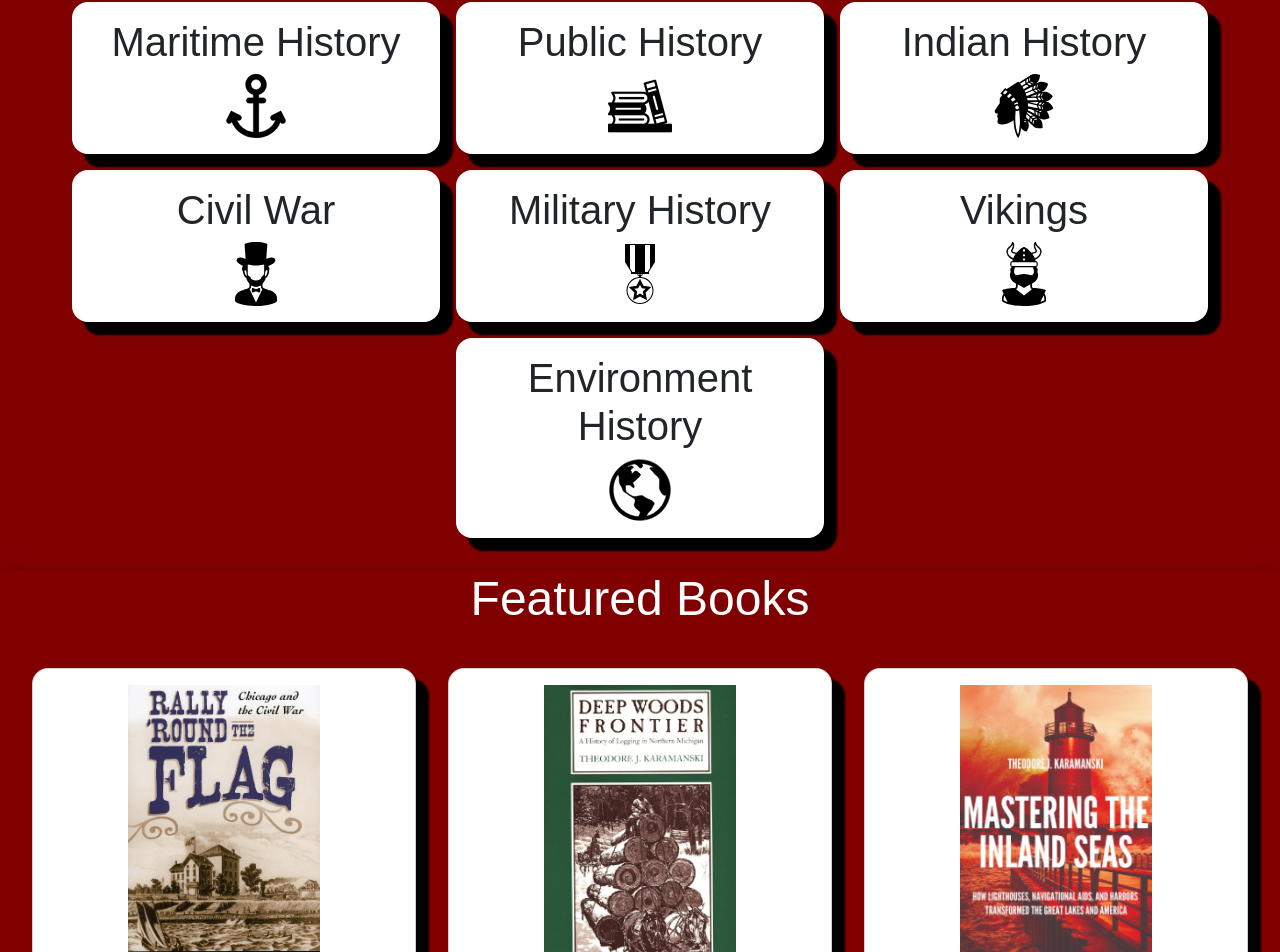
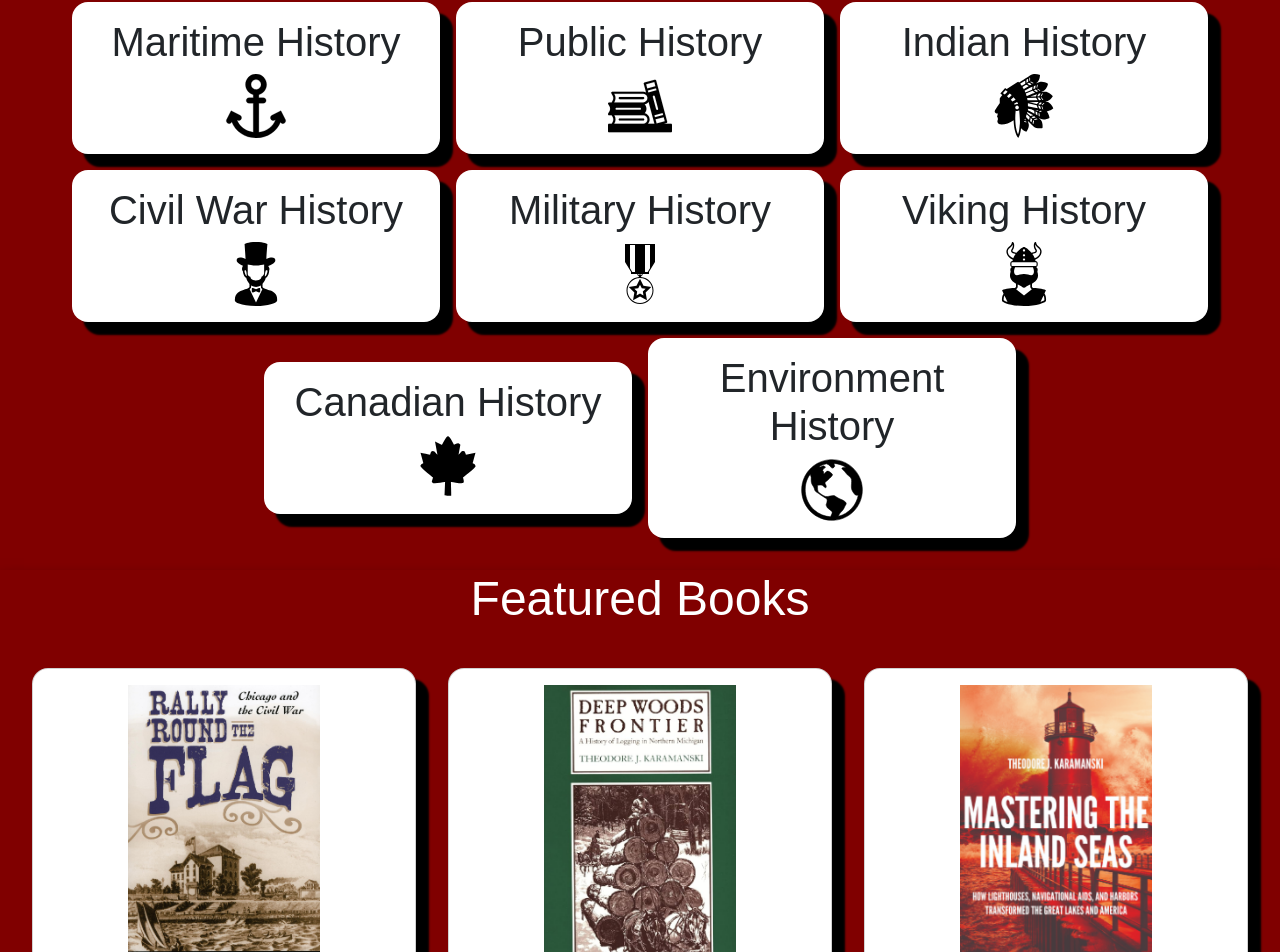
Before and after one commit to alecnissen/ted-personal-website, a React (Vite) app: page / in a window 1280 px wide. Shown: the part 1300-2252 px from the top of the page. Built offline with nearby package versions, Linux system fonts and the light colour scheme; a web font is replaced by a local one.

Commit message:
edited expertise cards and saving work before implementing active class for nav links

```diff
--- a/src/BiographyPage.jsx
+++ b/src/BiographyPage.jsx
@@ -23,7 +23,7 @@ export default function BiographyPage() {
 
             <div className="biography-page-description-container">
               <h1>Bringing The Joy And Wonder of Public History</h1>
-              <h1>Connecting people through history</h1>
+              <h1>Connecting People Through History</h1>
               <p>
                 Lorem ipsum dolor, sit amet consectetur adipisicing elit. Maiores voluptatum
                 dignissimos reprehenderit repellat ullam sint, molestias nisi placeat soluta expedita
--- a/src/ExpertiseCards.jsx
+++ b/src/ExpertiseCards.jsx
@@ -6,6 +6,7 @@ import vikingImg from './Assets/viking-svgrepo-com.svg';
 import anchorImg from './Assets/boat-anchor-svgrepo-com (1).svg';
 import publicHistoryImg from './Assets/library-book-svgrepo-com.svg';
 import environmentIcon from './Assets/planet-earth-world-earth-svgrepo-com.svg'
+import canadianHistoryIcon from './Assets/maple-leaf-svgrepo-com.svg';
 
 export default function ExpertiseCards() {
   return (
@@ -50,7 +51,7 @@ export default function ExpertiseCards() {
             </div>
 
             <div className='expertise-card'>
-                <h1>Civil War</h1>
+                <h1>Civil War History</h1>
 
                 <div className='expertise-img-container'>
                 <img src={civilWarImg}></img>
@@ -68,10 +69,19 @@ export default function ExpertiseCards() {
             </div>
 
             <div className='expertise-card'>
-                <h1>Vikings</h1>
+                <h1>Viking History</h1>
 
                 <div className='expertise-img-container'>
                 <img src={vikingImg}></img>
+                </div>
+
+            </div>
+
+            <div className='expertise-card'>
+                <h1>Canadian History</h1>
+
+                <div className='expertise-img-container'>
+                <img src={canadianHistoryIcon}></img>
                 </div>
 
             </div>
--- a/src/Header.jsx
+++ b/src/Header.jsx
@@ -21,7 +21,7 @@ export default function Header() {
     <div className='header-wrapper'>
 
     <div className='header-button-links-container'>
-        <NavLink to="/">
+        <NavLink to="/" className={({ isActive }) => (isActive ? 'active-link header-link' : 'header-link')}>
         <button>Home</button>
         </NavLink>
         <NavLink to="/BiographyPage">
--- a/src/Styles/biography_page_styles.scss
+++ b/src/Styles/biography_page_styles.scss
@@ -1,5 +1,5 @@
 .biography-page-content-wrapper {
-    padding: 2rem;
+    padding: 3rem;
     // display: flex;
     // flex-direction: column;
 }
```
Also changed, not shown: notes.js (+14 -0 lines), src/Assets/maple-leaf-svgrepo-com.svg (added).
